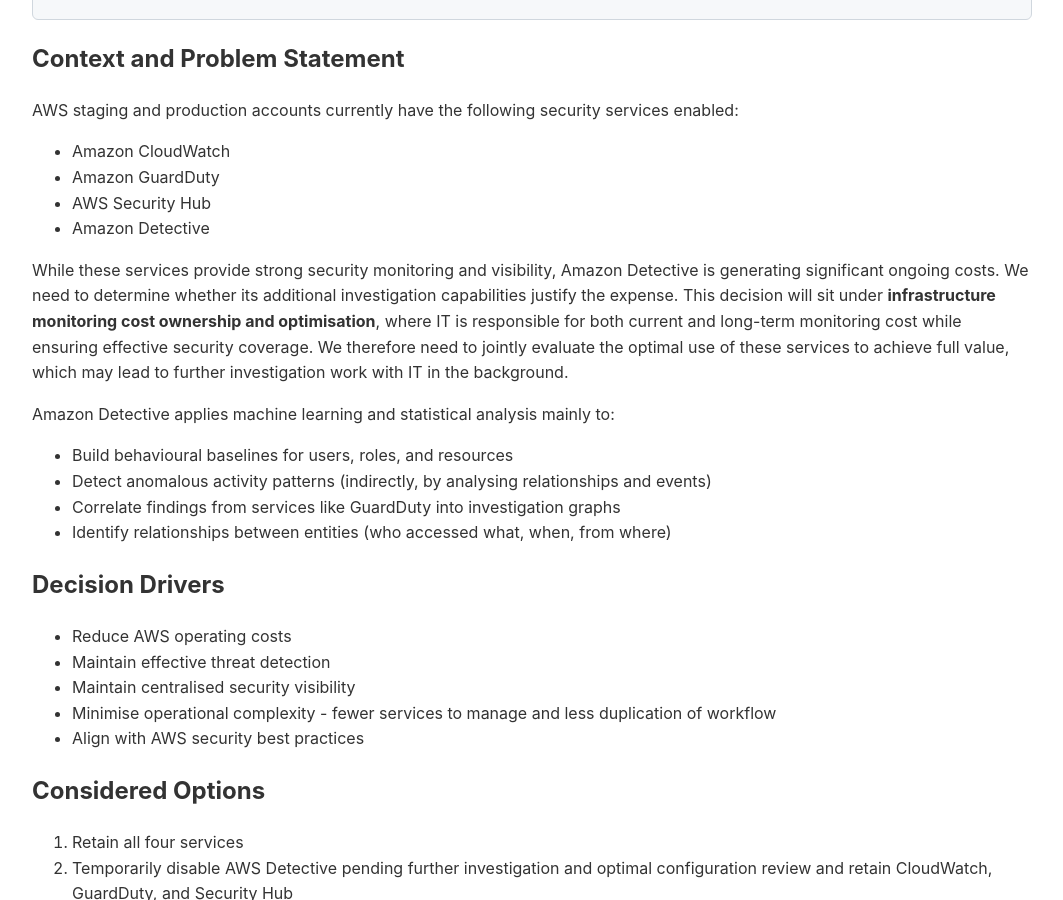
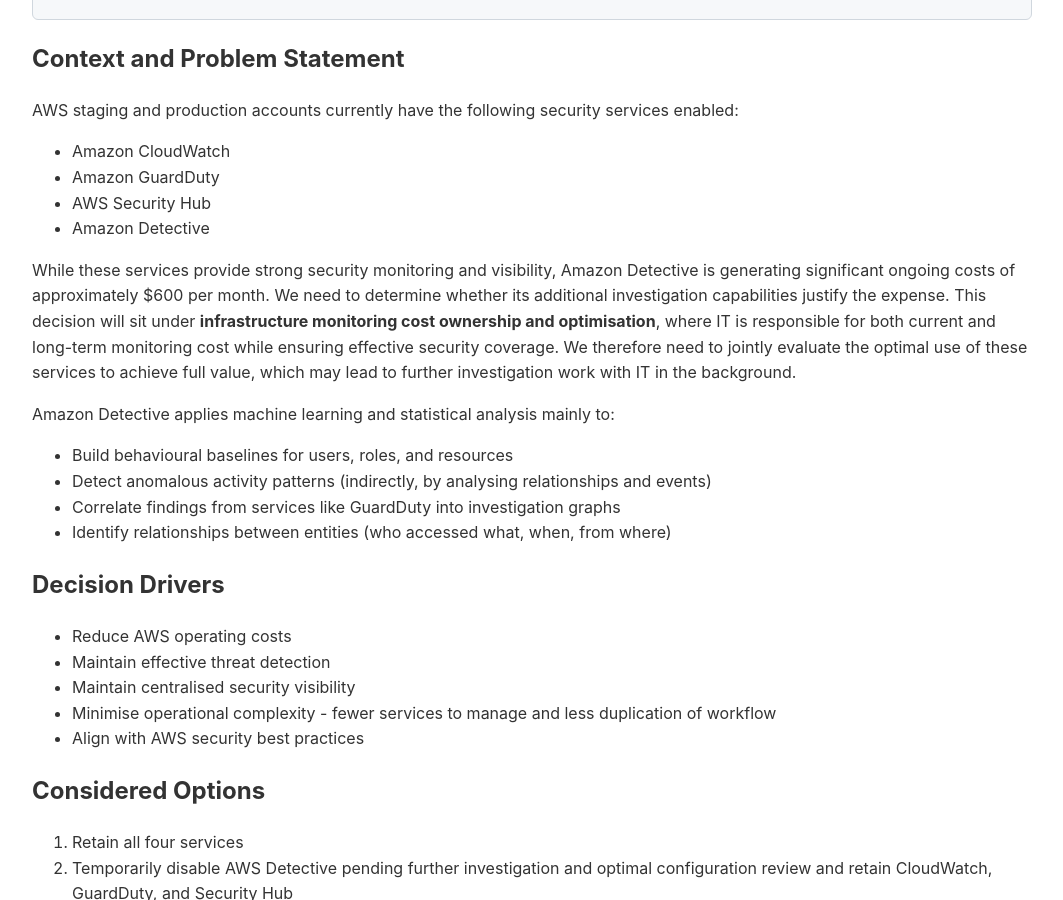
Before and after one commit to NERC-CEH/fdri_words, a Jekyll site: the page built from adrs/017-Temp-Disable-AWS Detective.md, in a window 1280 px wide and 900 px high, scrolled down 572 px. Shown: the whole window, without its empty margins (108-1171 px from the left). Built offline with Jekyll 4.4.1, drawn with Linux system fonts in a browser that asks for light colours; our own code applies the rules of GitHub Pages for plain Markdown files.

Commit message:
Update 017-Temp-Disable-AWS Detective.md

```diff
--- a/adrs/017-Temp-Disable-AWS Detective.md
+++ b/adrs/017-Temp-Disable-AWS Detective.md
@@ -11,7 +11,7 @@
 * AWS Security Hub
 * Amazon Detective
 
-While these services provide strong security monitoring and visibility, Amazon Detective is generating significant ongoing costs. We need to determine whether its additional investigation capabilities justify the expense.
+While these services provide strong security monitoring and visibility, Amazon Detective is generating significant ongoing costs of approximately $600 per month. We need to determine whether its additional investigation capabilities justify the expense.
 This decision will sit under **infrastructure monitoring cost ownership and optimisation**, where IT is responsible for both current and long-term monitoring cost while ensuring effective security coverage. We therefore need to jointly evaluate the optimal use of these services to achieve full value, which may lead to further investigation work with IT in the background.
 
 Amazon Detective applies machine learning and statistical analysis mainly to:
```
